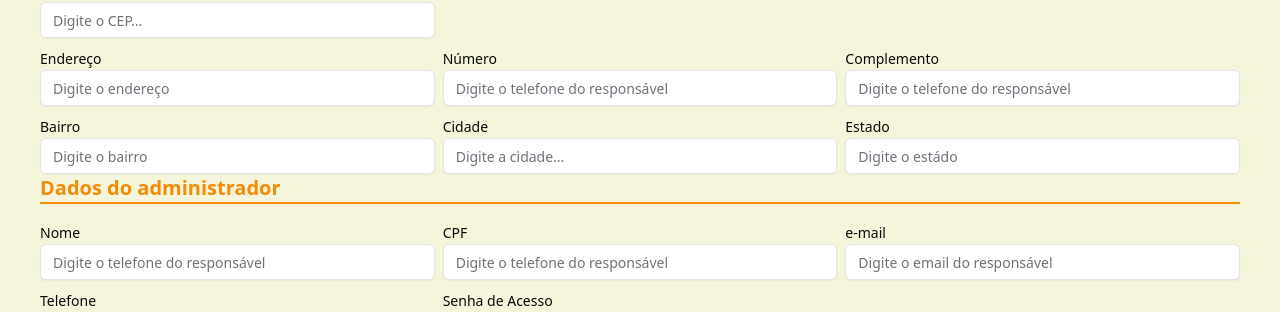
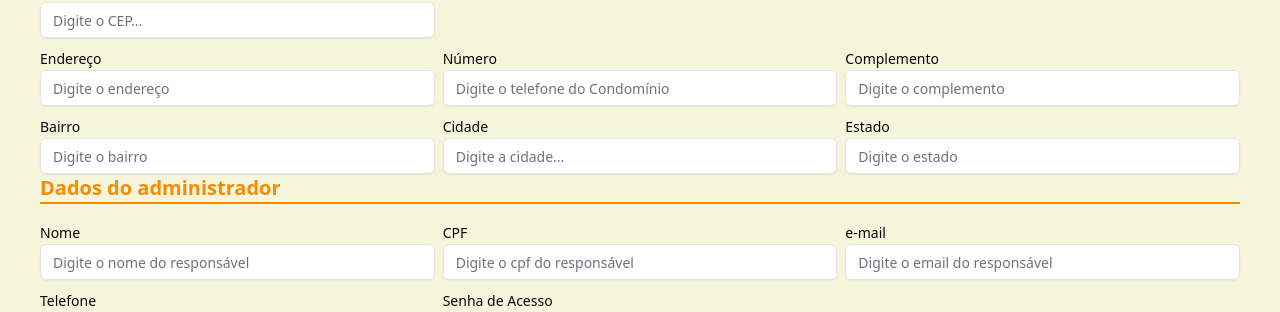
Before and after one commit to breno-saraiva/condelivery-front, a React (Vite) app: page /cadastro-condominio in a window 1280 px wide. Shown: the part 280-592 px from the top of the page. Built offline with nearby package versions, Linux system fonts and the light colour scheme; the HTML template or start-up script is replaced by a standard one.

Commit message:
fix: placeholder cadastro

```diff
--- a/src/modules/cadastroCond/page/index.tsx
+++ b/src/modules/cadastroCond/page/index.tsx
@@ -72,7 +72,7 @@ function CadastroCondPage() {
                         <FormControl>
                           <Input
                             className="bg-white"
-                            placeholder="Digite o nome do responsável"
+                            placeholder="Digite o nome do responsavel"
                             {...field}
                           />
                         </FormControl>
@@ -148,7 +148,7 @@ function CadastroCondPage() {
                         <FormControl>
                           <Input
                             className="bg-white"
-                            placeholder="Digite o telefone do responsável"
+                            placeholder="Digite o telefone do Condomínio"
                             {...field}
                           />
                         </FormControl>
@@ -167,7 +167,7 @@ function CadastroCondPage() {
                         <FormControl>
                           <Input
                             className="bg-white"
-                            placeholder="Digite o telefone do responsável"
+                            placeholder="Digite o complemento"
                             {...field}
                           />
                         </FormControl>
@@ -224,7 +224,7 @@ function CadastroCondPage() {
                         <FormControl>
                           <Input
                             className="bg-white"
-                            placeholder="Digite o estádo"
+                            placeholder="Digite o estado"
                             {...field}
                           />
                         </FormControl>
@@ -253,7 +253,7 @@ function CadastroCondPage() {
                         <FormControl>
                           <Input
                             className="bg-white"
-                            placeholder="Digite o telefone do responsável"
+                            placeholder="Digite o nome do responsável"
                             {...field}
                           />
                         </FormControl>
@@ -272,7 +272,7 @@ function CadastroCondPage() {
                         <FormControl>
                           <Input
                             className="bg-white"
-                            placeholder="Digite o telefone do responsável"
+                            placeholder="Digite o cpf do responsável"
                             {...field}
                           />
                         </FormControl>
```
